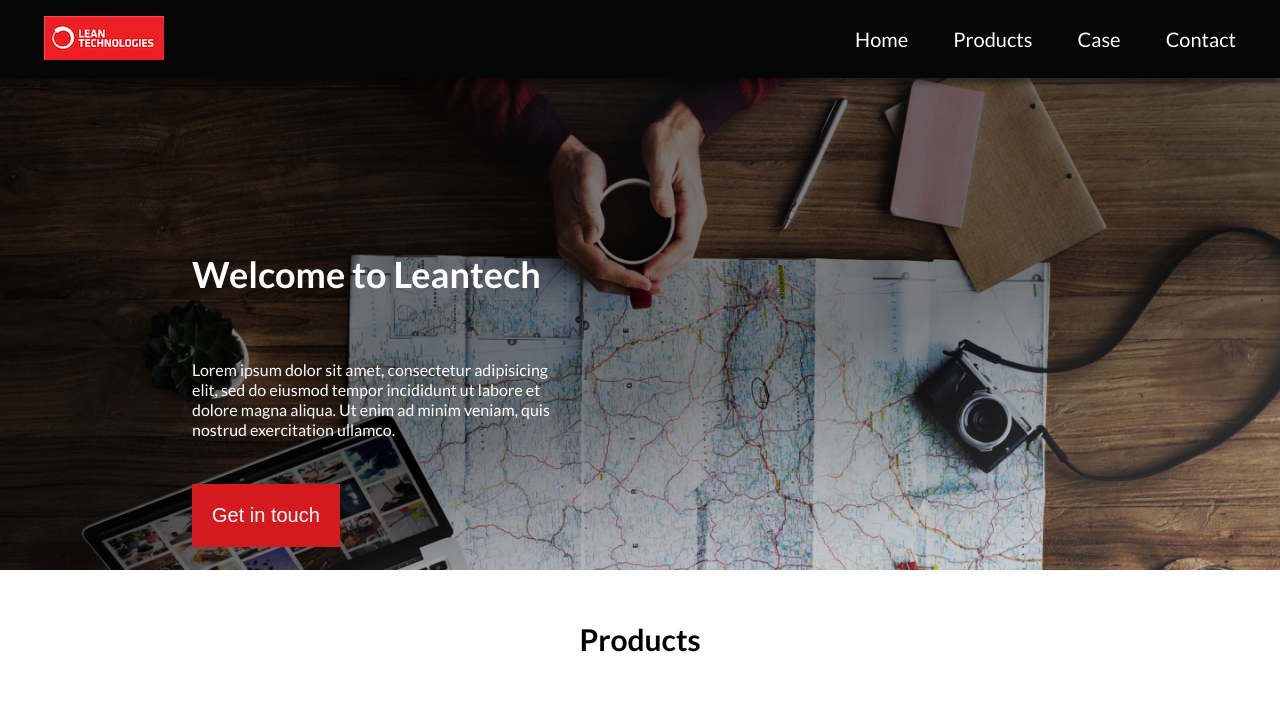
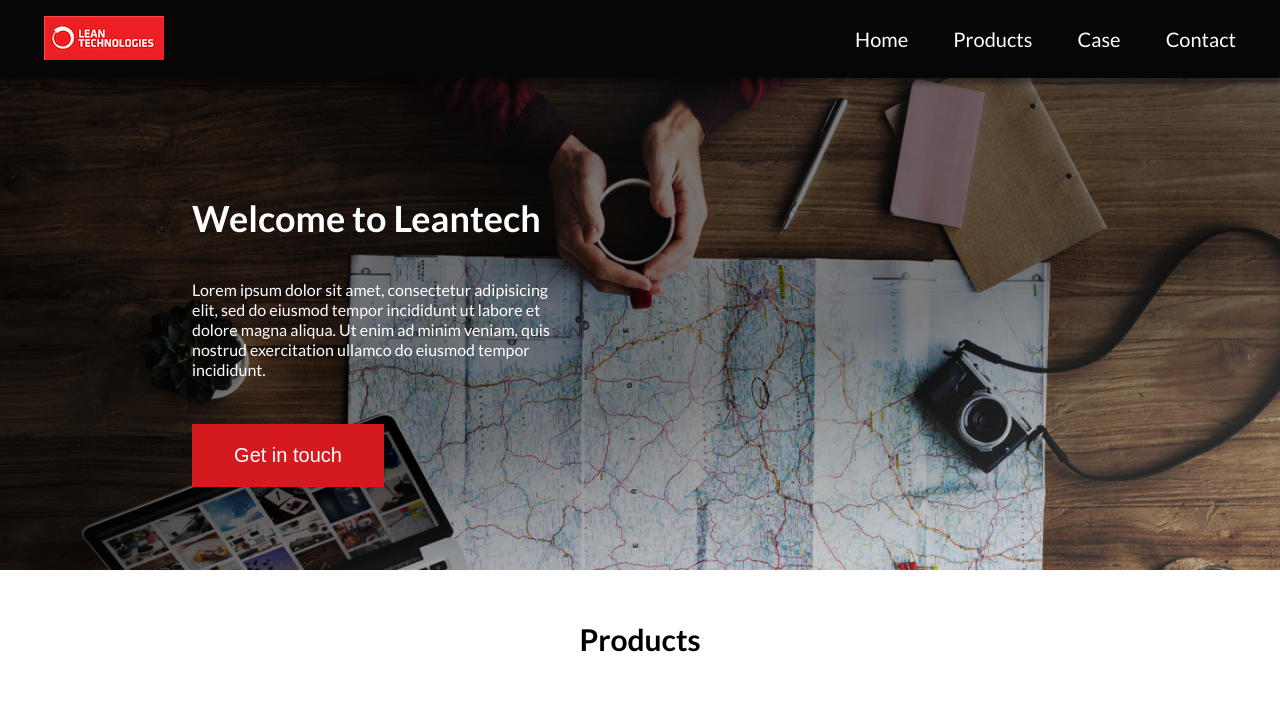
Before and after one commit to P-Eldritch/lean, a PHP site: page / in a window 1280 px wide. Shown: the top 714 px of the page. Run offline with PHP 8.4, Linux system fonts and the light colour scheme; some libraries are stand-ins or nearby versions.

Commit message:
header text alignments fixed

```diff
--- a/index.php
+++ b/index.php
@@ -27,7 +27,7 @@
 		<img src="hero.jpg">
 			<div class="text-box">
 				<h1>Welcome to Leantech</h1>
-				<p>Lorem ipsum dolor sit amet, consectetur adipisicing elit, sed do eiusmod tempor incididunt ut labore et dolore magna aliqua. Ut enim ad minim veniam, quis nostrud exercitation ullamco.</p>
+				<p>Lorem ipsum dolor sit amet, consectetur adipisicing elit, sed do eiusmod tempor incididunt ut labore et dolore magna aliqua. Ut enim ad minim veniam, quis nostrud exercitation ullamco do eiusmod tempor incididunt.</p>
 				<button class="popup-button">Get in touch</button>
 			</div>
 		</div>
--- a/main.less
+++ b/main.less
@@ -55,6 +55,7 @@ a, ul {
 }
 
 .header-img {
+	position: relative;
 	img {
 		width:100%;
 		height:100%;
@@ -63,23 +64,30 @@ a, ul {
 	}
 	/*fix it*/
 	.text-box {
-		position:absolute;
-
-		top:14.5rem;
+		display: flex;
+	    flex-direction: column;
+	    justify-content: center;
+	    position: absolute;
+		top:0rem;
 		left:15%;
 		width:24rem;
+		height:100%;
 		color:#FFF;
 	}
 		h1 {
 			font-size:2.25rem;
 			font-weight: 700;
-			padding-bottom:2.75rem;
-		/*	margin:0;*/
+			padding-top:30%;
+			padding-bottom: 2.75rem;
+			margin:0;
 		}
 		p {
 			font-size:1rem;
 			line-height: 1.25rem;
 			padding-bottom:2.75rem;
+		}
+		button {
+			width:50%;
 		}
 }
 
```
Also changed, not shown: main.css, 1 other file.
